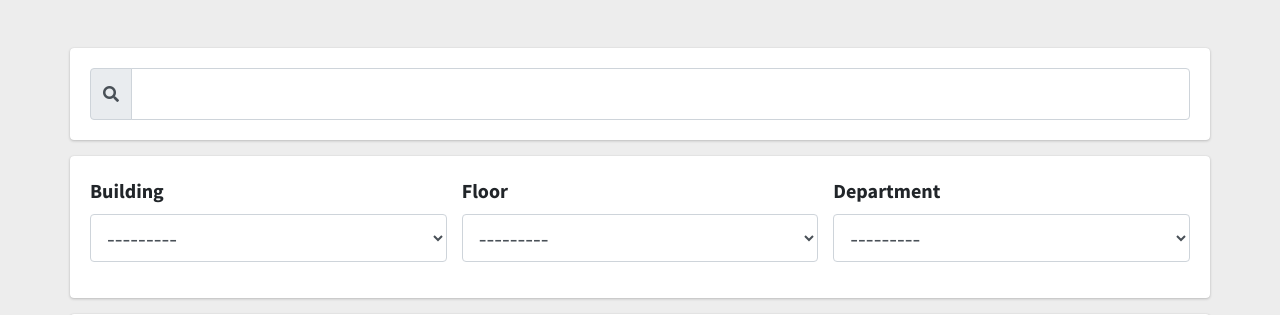
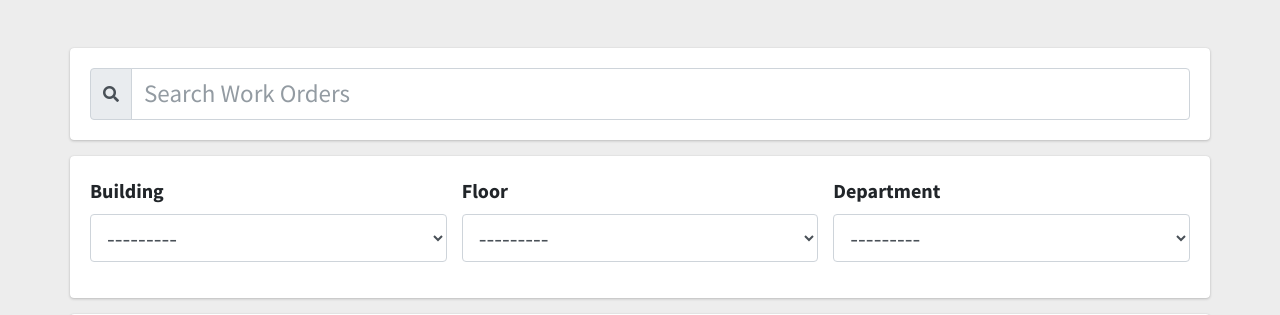
Before and after one commit to SesioCorp/Sesio-ReWrite, a Django app: page /workorder/list/ in a window 1280 px wide. Shown: the part 111-426 px from the top of the page. Run offline with Django 3.2, Linux system fonts and the light colour scheme; a user stored in the database is signed in; tables that the repository leaves empty hold one stand-in row (values such as "Sample post"); some libraries are stand-ins or nearby versions.

Commit message:
Changed placeholder for view work orders search bar
Why: Per Design

How: workorder_listview.html

Tags:

```diff
--- a/workorder/templates/workorder_listview.html
+++ b/workorder/templates/workorder_listview.html
@@ -26,7 +26,7 @@
                                             <div class="input-group-prepend">
                                                 <span class="input-group-text"><i class="fas fa-search"></i></span>
                                             </div>
-                                            {% render_field assigned_workorders.form.custom_search class="form-control" %}
+                                            {% render_field assigned_workorders.form.custom_search class="form-control" placeholder="Search Work Orders" %}
                                         </div>
                                     </div>
                                 </div>
```
